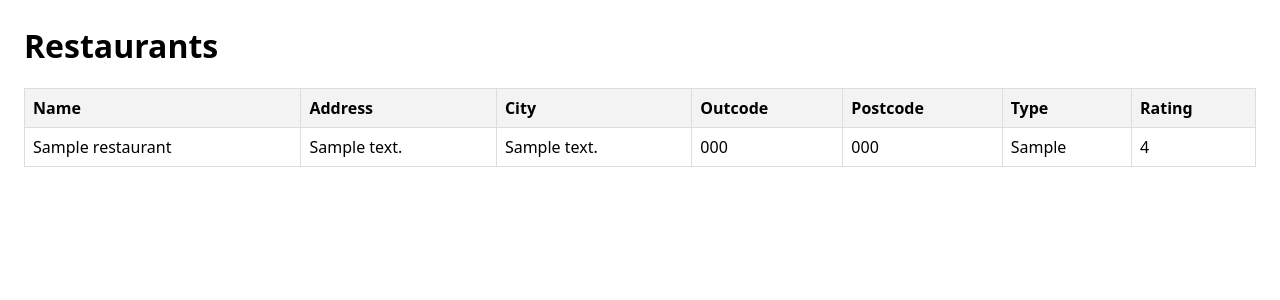
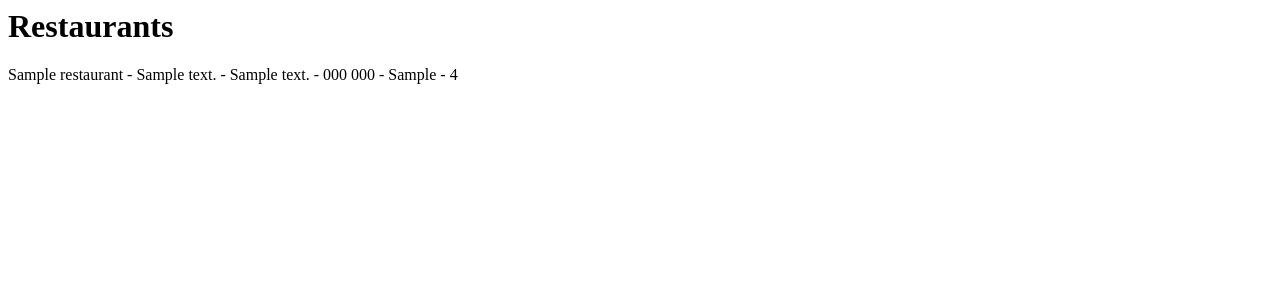
Before and after one commit to ktzkvin/ML-for-prod-flask-containerized-app, a Flask app: page / in a window 1280 px wide. Shown: the top 300 px of the page. Run offline with Flask 3, Linux system fonts and the light colour scheme; a database or web service that is not in the repository returns one stand-in record (values such as "Sample title").

```diff
--- a/templates/home.html
+++ b/templates/home.html
@@ -1,45 +1,15 @@
-<!doctype html>
 <html>
   <head>
-    <meta charset="utf-8" />
     <title>Restaurants</title>
-    <style>
-      body { font-family: system-ui, Arial, sans-serif; margin: 24px; }
-      table { border-collapse: collapse; width: 100%; }
-      th, td { border: 1px solid #ddd; padding: 8px; text-align: left; }
-      th { background: #f3f3f3; }
-    </style>
   </head>
   <body>
     <h1>Restaurants</h1>
-    <table>
-      <thead>
-        <tr>
-          <th>Name</th>
-          <th>Address</th>
-          <th>City</th>
-          <th>Outcode</th>
-          <th>Postcode</th>
-          <th>Type</th>
-          <th>Rating</th>
-        </tr>
-      </thead>
-      <tbody>
-        {% for r in restaurants %}
-        <tr>
-          <td>{{ r.get('name','') }}</td>
-          <td>{{ r.get('address','') }}</td>
-          <td>{{ r.get('address line 2','') }}</td>
-          <td>{{ r.get('outcode','') }}</td>
-          <td>{{ r.get('postcode','') }}</td>
-          <td>{{ r.get('type_of_food','') }}</td>
-          <td>{{ r.get('rating','') }}</td>
-        </tr>
-        {% endfor %}
-      </tbody>
-    </table>
-    {% if not restaurants %}
-      <p>No data yet.</p>
-    {% endif %}
+
+    {% for r in restaurants %}
+      <p>
+        {{ r.name }} - {{ r.address }} - {{ r['address line 2'] }} - {{ r.outcode }} {{ r.postcode }} - {{ r.type_of_food }} - {{ r.rating }}
+      </p>
+    {% endfor %}
+
   </body>
 </html>
```
Also changed, not shown: 1 other file.
